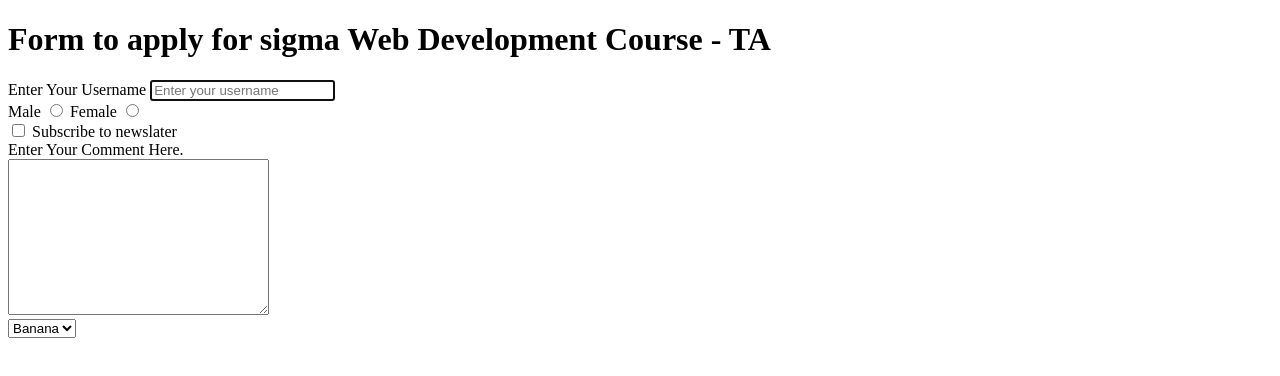
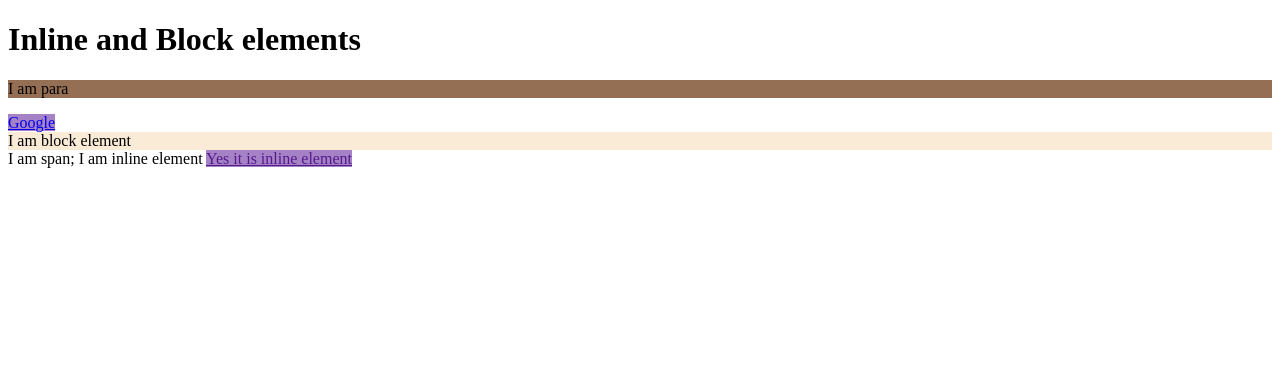
Before and after one commit to Satadal-1/localrepo, a plain HTML site: page index.html in a window 1280 px wide. Drawn offline with Linux system fonts and the light colour scheme.

Commit message:
uploded new files

```diff
--- a/index.html
+++ b/index.html
@@ -3,43 +3,15 @@
 <head>
     <meta charset="UTF-8">
     <meta name="viewport" content="width=device-width, initial-scale=1.0">
-    <title>Forms - Lets learn it.</title>
-
-
+    <title>Inline and Block element</title>
+    <link rel="stylesheet" href="style.css">
 </head>
 <body>
-    <h1>Form to apply for sigma Web Development Course - TA</h1>
-
-         <div>
-            <form action="post">
-                <label for="username">Enter Your Username</label>
-                <input type="text" id="username" name="username" placeholder="Enter your username" autofocus>
-                <div>
-         </div>
-         <div>
-            <form action="post">
-             <label for="male">Male</label>
-              <input type="radio" id="male" name="gender" value="male">
-              <label for="female">Female</label>
-              <input type="radio" id="female" name="gender" value="female">
-            </form>
-         </div>
-         <div>
-            <input type="checkbox" id="subscribe" name="subscribe" value="yes">
-            <label for="subscribe">Subscribe to newslater</label>
-         </div>
-         <div>
-            <label for="comment">Enter Your Comment Here.</label>
-            <br>
-            <textarea name="comment" id="comment" cols="30" rows="10"></textarea>
-         </div>
-         <div>
-            <select name="fruits">
-            <option value="Banana">Banana</option>
-            <option value="Cherry">Cherry</option>
-            <option value="Apple">Apple</option>
-         </select>
-         </div>
-    </form>
+    <h1>Inline and Block elements</h1>
+    <p>I am para</p>
+    <a href="https://www.google.com">Google</a>
+    <div>I am block element</div>
+    <span>I am span; I am inline element</span>
+    <a href="">Yes it is inline element</a>
 </body>
 </html>
--- a/style.css
+++ b/style.css
@@ -1,4 +1,9 @@
-body{
-    background-color:red;
-    color:white
+p{
+    background-color: rgb(148, 111, 84);
 }
+a{
+    background-color: rgb(165, 130, 197);
+}
+div{
+    background-color: antiquewhite;
+}
```
